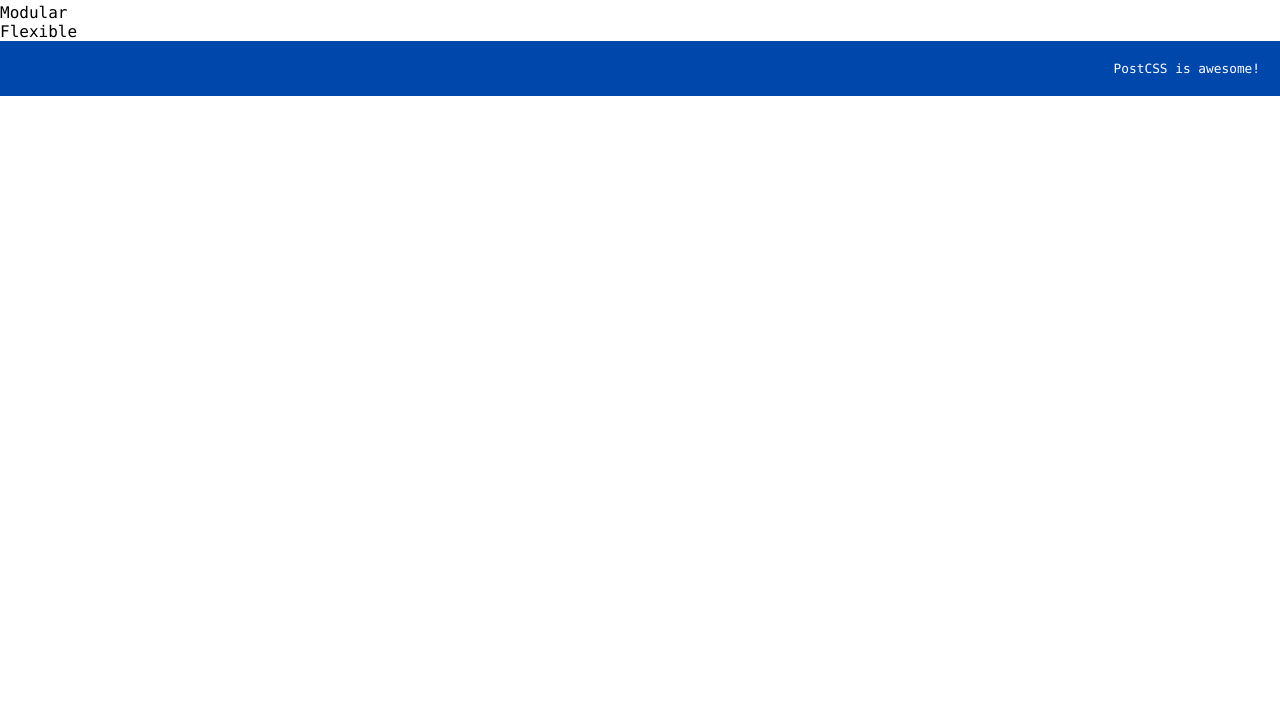
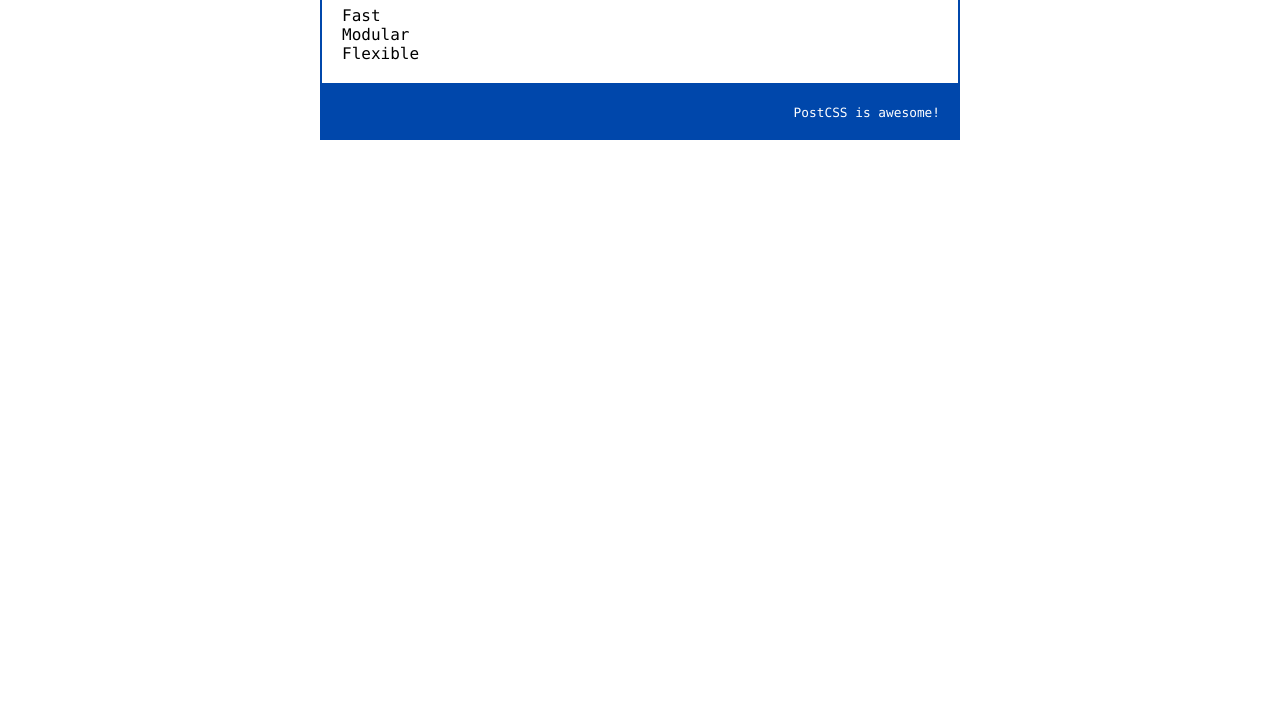
Before and after one commit to shenggen1987/postcss-demo-1, a website built with webpack: page index.html in a window 1280 px wide. Shown: the part 84-800 px from the top of the page. Built offline with nearby package versions, Linux system fonts and the light colour scheme.

Commit message:
styling row.

```diff
--- a/main.css
+++ b/main.css
@@ -3,7 +3,8 @@ $primaryText: #FFF;
 
 body {
   font-family: Monaco;
-  margin: 0;
+  width: 640px;
+  margin: auto;
 }
 
 .header {
@@ -13,6 +14,11 @@ body {
   font-size: 1.5em;
 }
 
+.row {
+  padding: 20px;
+  border: 2px solid $primaryBack;
+}
+
 .footer {
   background-color: $primaryBack;
   color: $primaryText;
```
